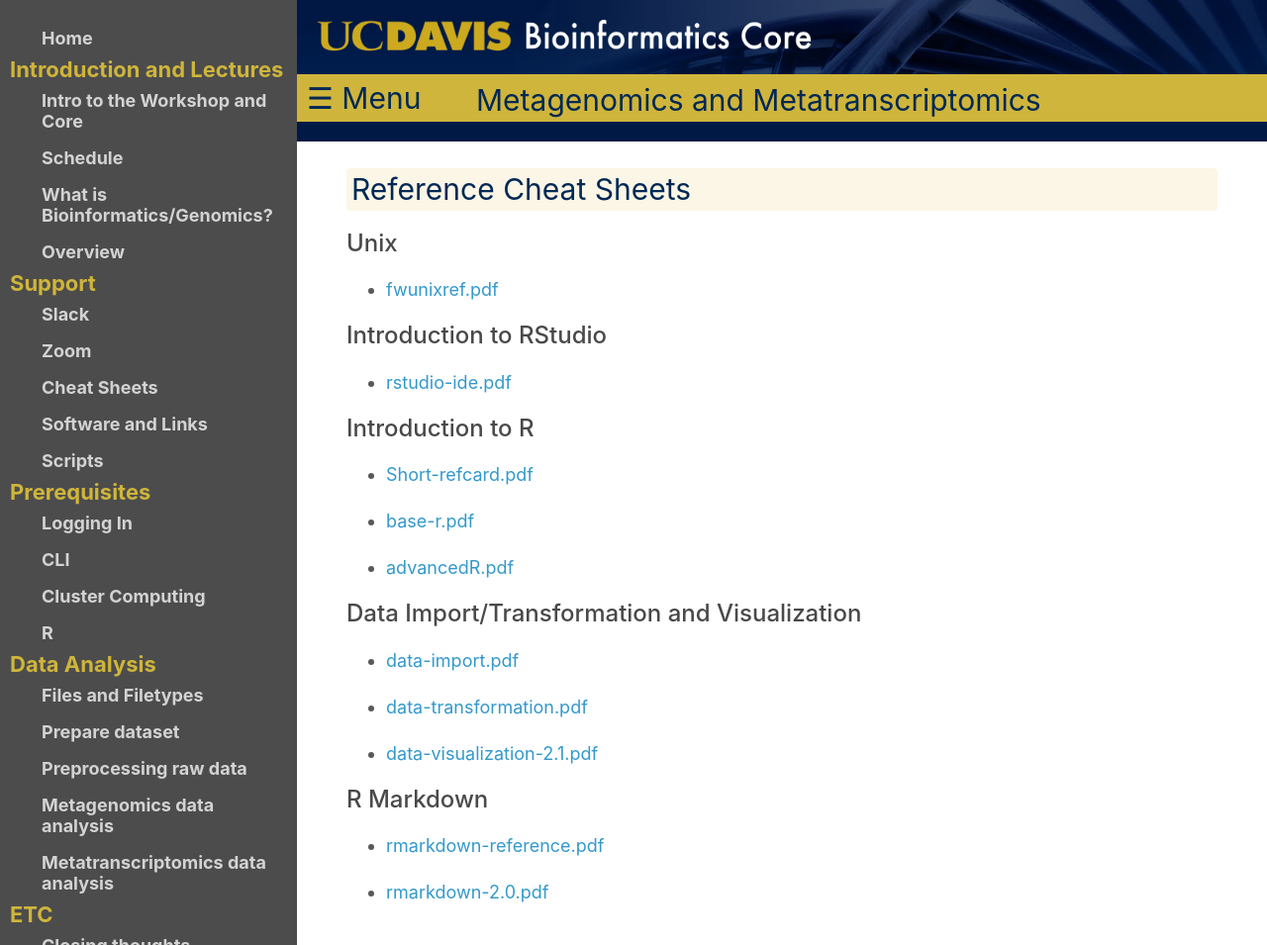
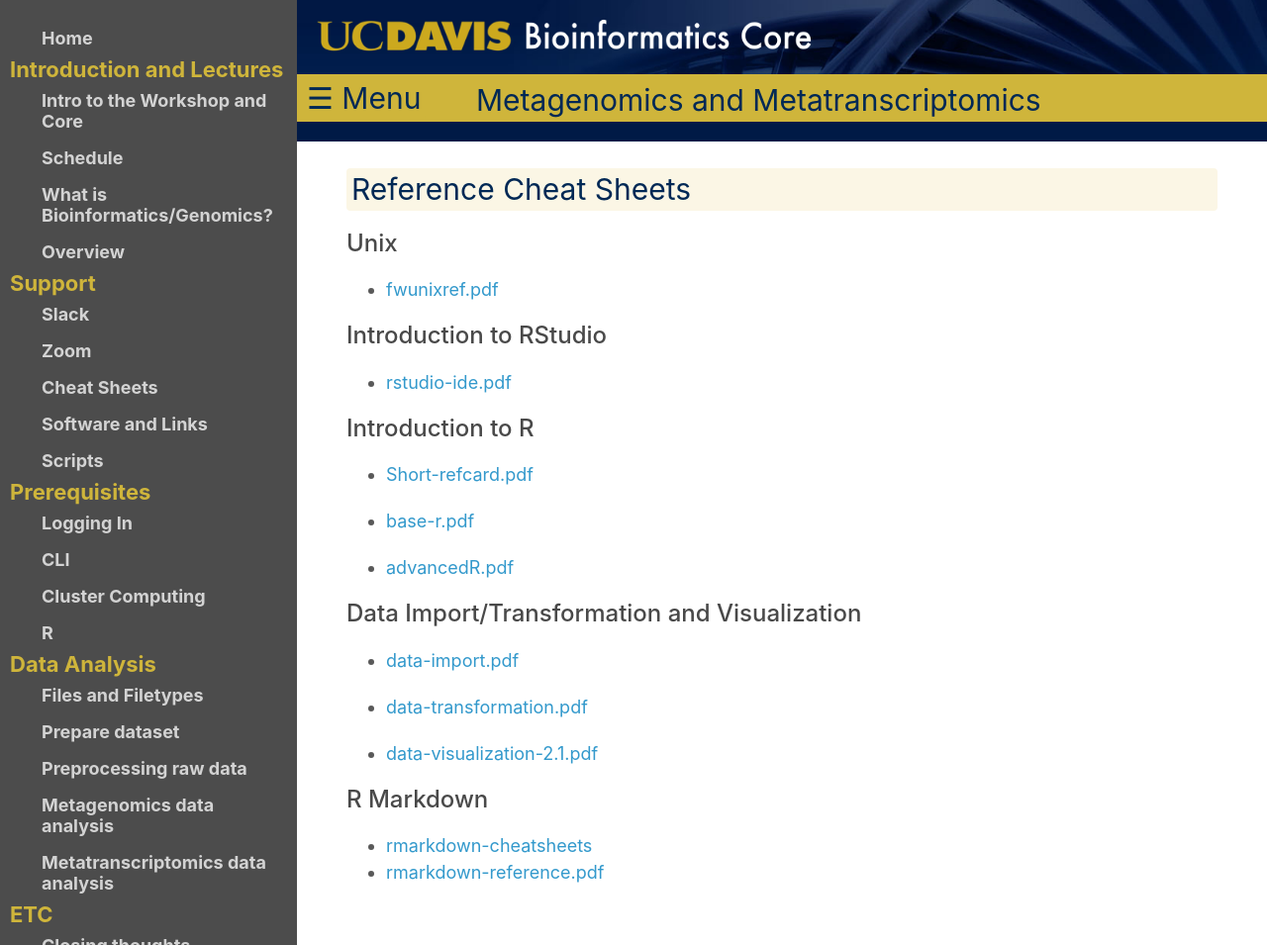
Before and after one commit to ucdavis-bioinformatics-training/2021-December-Metagenomics-and-Metatranscriptomics, a Jekyll site: the page built from base/cheatSheetIndex.md, in a window 1280 px wide and 955 px high. Shown: the whole window at 99% size. Built offline with Jekyll 4.4.1, drawn with Linux system fonts in a browser that asks for light colours; our own code applies the rules of GitHub Pages for plain Markdown files.

Commit message:
update links to rmarkdown cheatsheets

```diff
--- a/base/cheatSheetIndex.md
+++ b/base/cheatSheetIndex.md
@@ -26,6 +26,5 @@
 
 ### R Markdown
 
-* [rmarkdown-reference.pdf](https://www.rstudio.com/wp-content/uploads/2015/03/rmarkdown-reference.pdf)
-
-* [rmarkdown-2.0.pdf](https://github.com/rstudio/cheatsheets/raw/master/rmarkdown-2.0.pdf)
+* [rmarkdown-cheatsheets](https://rmarkdown.rstudio.com/lesson-15.HTML)
+* [rmarkdown-reference.pdf](https://www.rstudio.com/wp-content/uploads/2015/02/rmarkdown-cheatsheet.pdf)
```
